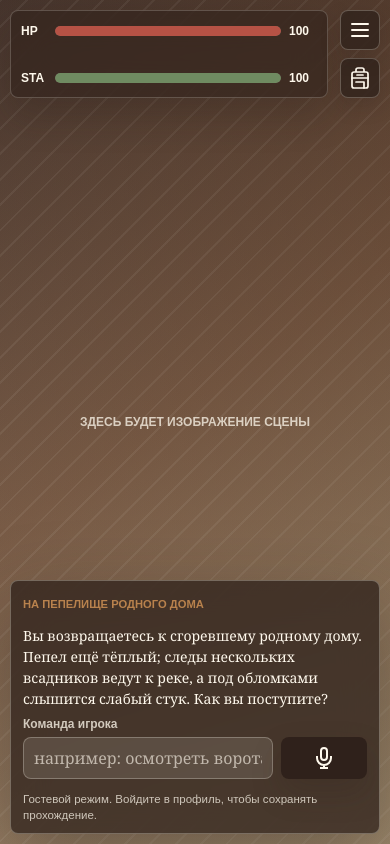
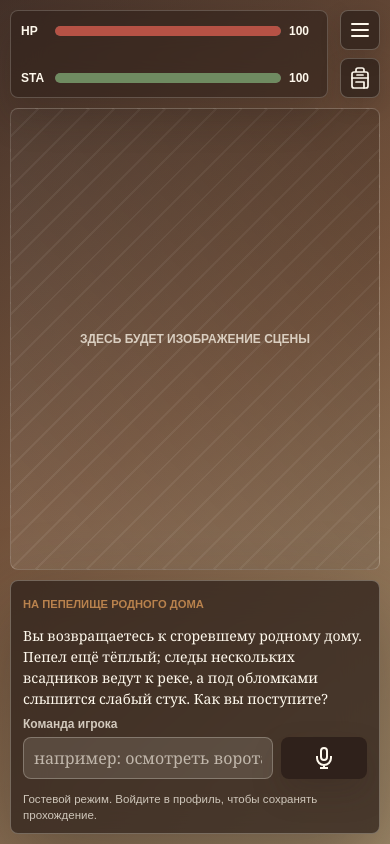
Before and after one commit to ZheleznikovNikita/RPI, a Rails app: page /game in a window 390 px wide. Run offline with Rails 7, Linux system fonts and the light colour scheme.

Commit message:
Align scene card with dialogue and balance vertical spacing

```diff
--- a/app/assets/stylesheets/application.css
+++ b/app/assets/stylesheets/application.css
@@ -1030,7 +1030,7 @@ h1 {
 .settings-preview { align-items: center; margin-top: 24px; font-family: Arial, Helvetica, sans-serif; font-size: 0.85rem; }
 .game-document { height: 100%; min-height: 0; overflow: hidden; background: var(--espresso); }
 .game-page { height: 100vh; height: 100dvh; min-height: 0; overflow: hidden; overscroll-behavior: none; background: var(--espresso); }
-.game-screen { display: grid; grid-template-rows: minmax(0, 1fr) auto; gap: 14px; height: 100%; min-height: 0; padding: calc(106px + env(safe-area-inset-top)) max(20px, env(safe-area-inset-right)) max(16px, env(safe-area-inset-bottom)) max(20px, env(safe-area-inset-left)); }
+.game-screen { display: grid; grid-template-rows: minmax(0, 1fr) auto; gap: 14px; height: 100%; min-height: 0; padding: calc(102px + env(safe-area-inset-top)) max(20px, env(safe-area-inset-right)) max(16px, env(safe-area-inset-bottom)) max(20px, env(safe-area-inset-left)); }
 .game-screen .hud { position: absolute; }
 .game-screen .hud-left { top: calc(16px + env(safe-area-inset-top)); left: max(20px, env(safe-area-inset-left)); right: auto; width: 300px; padding: 12px; gap: 10px; }
 .game-controls { position: absolute; top: calc(16px + env(safe-area-inset-top)); right: max(20px, env(safe-area-inset-right)); z-index: 20; display: flex; align-items: start; gap: 10px; }
@@ -1044,8 +1044,8 @@ h1 {
 .game-menu-panel a:hover, .game-menu-panel button:hover { background: rgba(255, 249, 237, 0.12); }
 .game-menu-panel form { margin: 0; }
 .story-skip { display: inline-flex; align-items: center; justify-content: center; min-height: 28px; padding: 4px 8px; border: 1px solid rgba(255, 249, 237, 0.24); border-radius: 6px; color: var(--cream); background: transparent; font: 0.75rem/1.3 Arial, Helvetica, sans-serif; cursor: pointer; }
-.game-screen .scene-card { position: absolute; inset: 0; display: flex; align-items: stretch; justify-content: center; min-height: 0; overflow: hidden; }
-.game-screen .scene-plate { width: 100%; height: 100%; min-height: 0; max-height: none; aspect-ratio: auto; border: 0; border-radius: 0; padding: 16px; text-align: center; font-size: 0.875rem; }
+.game-screen .scene-card { position: relative; grid-row: 1; inset: auto; height: 100%; display: flex; align-items: stretch; justify-content: center; min-height: 0; overflow: hidden; }
+.game-screen .scene-plate { width: 100%; height: 100%; min-height: 0; max-height: none; aspect-ratio: auto; border: 1px solid rgba(255, 249, 237, 0.2); border-radius: 8px; padding: 16px; text-align: center; font-size: 0.875rem; }
 .game-screen .dialogue-panel { grid-row: 2; z-index: 1; }
 .game-screen .dialogue-panel { position: relative; inset: auto; display: grid; grid-template-rows: auto minmax(0, 1fr) auto; gap: 8px; min-height: 0; max-height: 44dvh; padding: 14px 16px; overflow: hidden; }
 .story-heading { display: flex; align-items: center; justify-content: space-between; gap: 12px; min-height: 28px; margin: 0; }
@@ -1070,13 +1070,13 @@ h1 {
 .inventory-slot-filled p { margin: 0; }
 
 @media (max-width: 720px) {
-  .game-screen { min-height: 0; padding: calc(110px + env(safe-area-inset-top)) max(10px, env(safe-area-inset-right)) max(10px, env(safe-area-inset-bottom)) max(10px, env(safe-area-inset-left)); gap: 10px; }
+  .game-screen { min-height: 0; padding: calc(108px + env(safe-area-inset-top)) max(10px, env(safe-area-inset-right)) max(10px, env(safe-area-inset-bottom)) max(10px, env(safe-area-inset-left)); gap: 10px; }
   .game-screen .hud-left { top: calc(10px + env(safe-area-inset-top)); left: max(10px, env(safe-area-inset-left)); width: calc(100% - 72px - env(safe-area-inset-left) - env(safe-area-inset-right)); height: 88px; padding: 0 10px; grid-template-rows: repeat(2, minmax(0, 1fr)); gap: 8px; }
   .game-screen .stat-row { grid-template-columns: 26px minmax(0, 1fr) 28px; gap: 8px; font-size: 0.75rem; }
   .game-screen .bar { height: 10px; }
   .game-controls { top: calc(10px + env(safe-area-inset-top)); right: max(10px, env(safe-area-inset-right)); flex-direction: column-reverse; gap: 8px; }
   .game-icon-button { width: 40px; height: 40px; }
-  .game-screen .scene-card { inset: 0; }
+  .game-screen .scene-card { inset: auto; }
   .game-screen .scene-plate { font-size: 0.75rem; line-height: 1.5; }
   .game-screen .dialogue-panel { inset: auto; padding: 10px 12px; gap: 6px; }
   .story-scroll { height: auto; min-height: 0; max-height: clamp(48px, 14dvh, 108px); }
```
